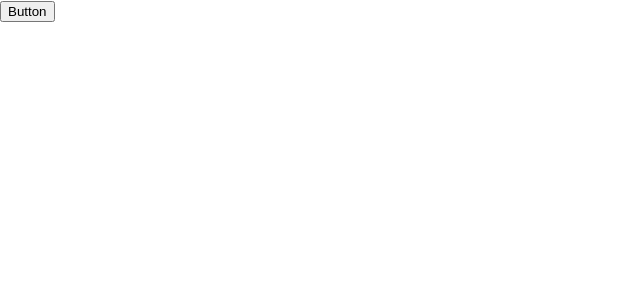
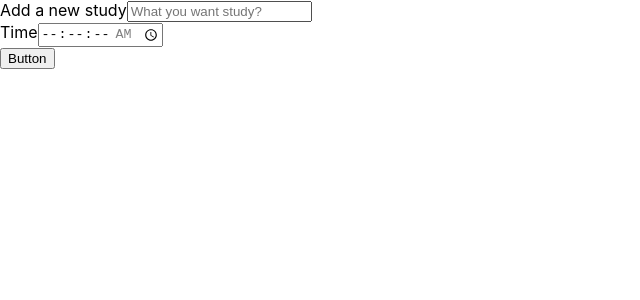
Before and after one commit to weslleyolli/alura-studies, a React (Create React App) app: page / in a window 1280 px wide. Shown: the top 300 px of the page, without its empty margins (0-640 px from the left). Built offline with nearby package versions, Linux system fonts and the light colour scheme.

Commit message:
creating forms

```diff
--- a/src/App.tsx
+++ b/src/App.tsx
@@ -1,10 +1,10 @@
 import React from 'react';
-import Button from './components/Button';
+import Forms from './components/Forms';
 
 function App() {
   return (
     <div className="App">
-      <Button />
+      <Forms />
     </div>
   );
 }
--- /dev/null
+++ b/src/components/Forms/index.tsx
@@ -0,0 +1,41 @@
+import React from "react";
+import Button from "../Button";
+
+class Forms extends React.Component {
+    render() {
+        return (
+            <form action="">
+                <div>
+                    <label htmlFor="task">
+                        Add a new study
+                    </label>
+                    <input
+                        type="text"
+                        name="task"
+                        id="task"
+                        placeholder="What you want study?"
+                        required
+                    />
+                </div>
+                <div>
+                    <label htmlFor="time">
+                        Time
+                    </label>
+                    <input
+                        type="time"
+                        step='1'
+                        name="time"
+                        id="time"
+                        min="00:00:00"
+                        max="01:30:00"
+                        required
+                    />
+
+                </div>
+                <Button />
+            </form>
+        )
+    }
+}
+
+export default Forms
```
